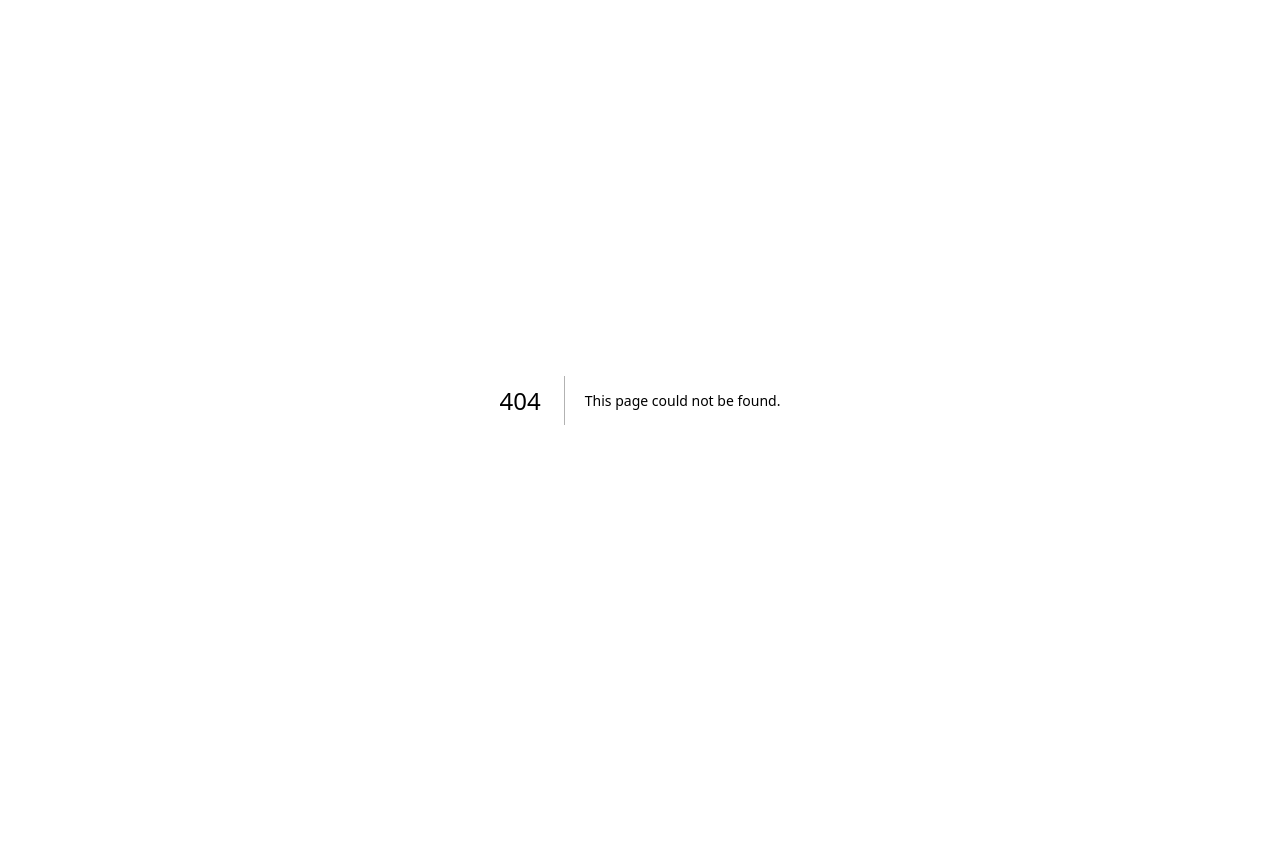
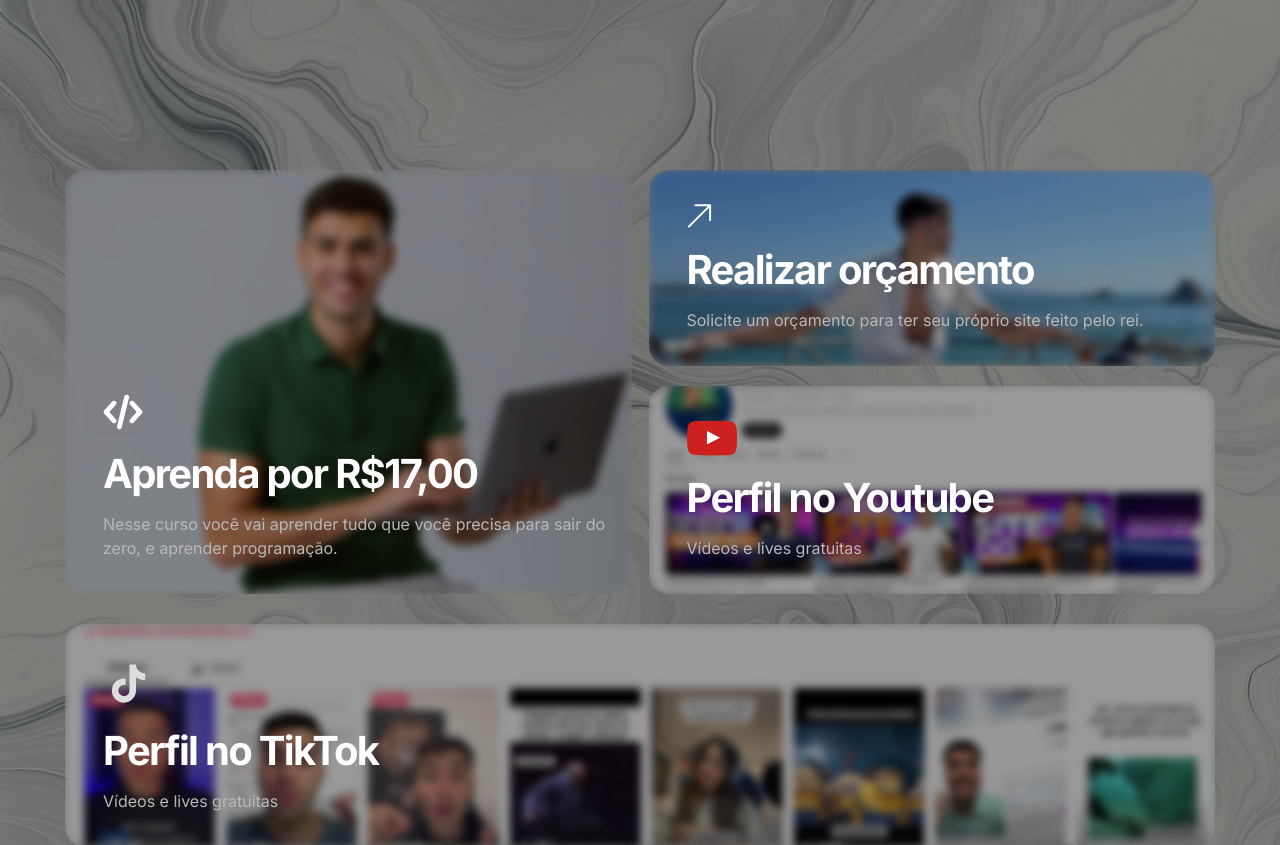
Before and after one commit to CaikeM10/Landing-Page-Mentoria, a Next.js app: page /instagram in a window 1280 px wide. Before the commit this address had no page. Shown: the top 845 px of the page. Before the commit the page ends 800 px from the top, so only its background shows below. Built offline with nearby package versions, Linux system fonts and the light colour scheme.

Commit message:
feat:instagram route

```diff
--- a/src/components/Course/index.tsx
+++ b/src/components/Course/index.tsx
@@ -2,9 +2,8 @@ import router from "next/router";
 import { useState } from "react";
 import styles from "./styles.module.scss";
 import axios from "axios";
-import { ParsedUrlQuery } from "querystring";
 interface CourseProps {
-  urlParams: ParsedUrlQuery;
+  urlParams: string;
 }
 const Course = ({ urlParams }: CourseProps) => {
   const [lightPosition, setLightPosition] = useState({
@@ -48,17 +47,18 @@ const Course = ({ urlParams }: CourseProps) => {
           console.error("Failed to load React Facebook Pixel", err)
         );
     }
-    if ("instagram-organico" in urlParams) {
+
+    if (urlParams.includes("instagram")) {
       router.push("/instagram/organico/curso");
-    } else if ("instagram-ads" in urlParams) {
+    } else if (urlParams.includes("instagram-ads")) {
       router.push("/instagram/ads/curso");
-    } else if ("tiktok-organico" in urlParams) {
+    } else if (urlParams.includes("tiktok-organico")) {
       router.push("/tiktok/organico/curso");
-    } else if ("tiktok-ads" in urlParams) {
+    } else if (urlParams.includes("tiktok-ads")) {
       router.push("/tiktok/ads/curso");
-    } else if ("facebook-organico" in urlParams) {
+    } else if (urlParams.includes("facebook-organico")) {
       router.push("/facebook/organico/curso");
-    } else if ("facebook-ads" in urlParams) {
+    } else if (urlParams.includes("facebook-ads")) {
       router.push("/facebook/ads/curso");
     } else {
       router.push("/curso");
--- /dev/null
+++ b/src/pages/instagram.tsx
@@ -0,0 +1,39 @@
+import Cost from "@/components/Cost";
+import TikTok from "@/components/TikTok";
+import Youtube from "@/components/YouTube";
+import Course from "../components/Course";
+import styles from "../styles/Home.module.scss";
+import { useRouter } from "next/router";
+
+export default function Home() {
+  const router = useRouter();
+  const queryParams = router.query;
+  console.log(queryParams);
+  return (
+    <>
+      <section className={styles.container}>
+        <div className={styles.content}>
+          <div className={styles.logoSection}>
+            <img src="/Logo.gif" />
+          </div>
+          <div className={styles.top}>
+            <div className={styles.left}>
+              <Course urlParams={queryParams} />
+            </div>
+            <div className={styles.right}>
+              <Cost />
+
+              <Youtube />
+            </div>
+          </div>
+          <div className={styles.bottom}>
+            <TikTok />
+          </div>
+          <div className={styles.footer}>
+            <img src="/Logo.gif" />
+          </div>
+        </div>
+      </section>
+    </>
+  );
+}
```
